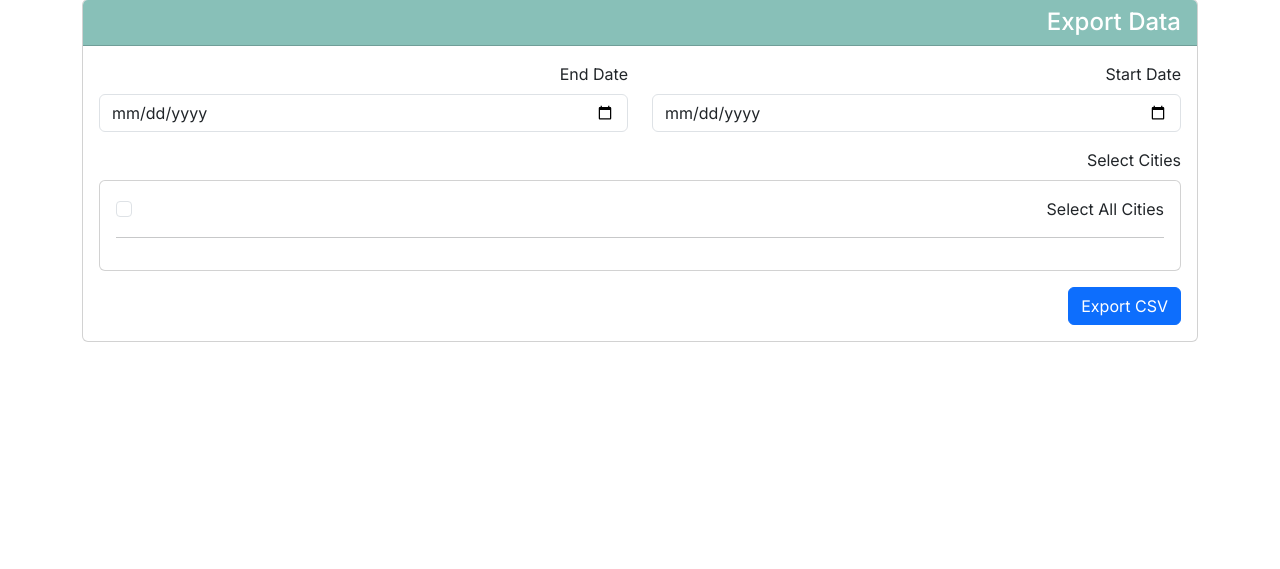
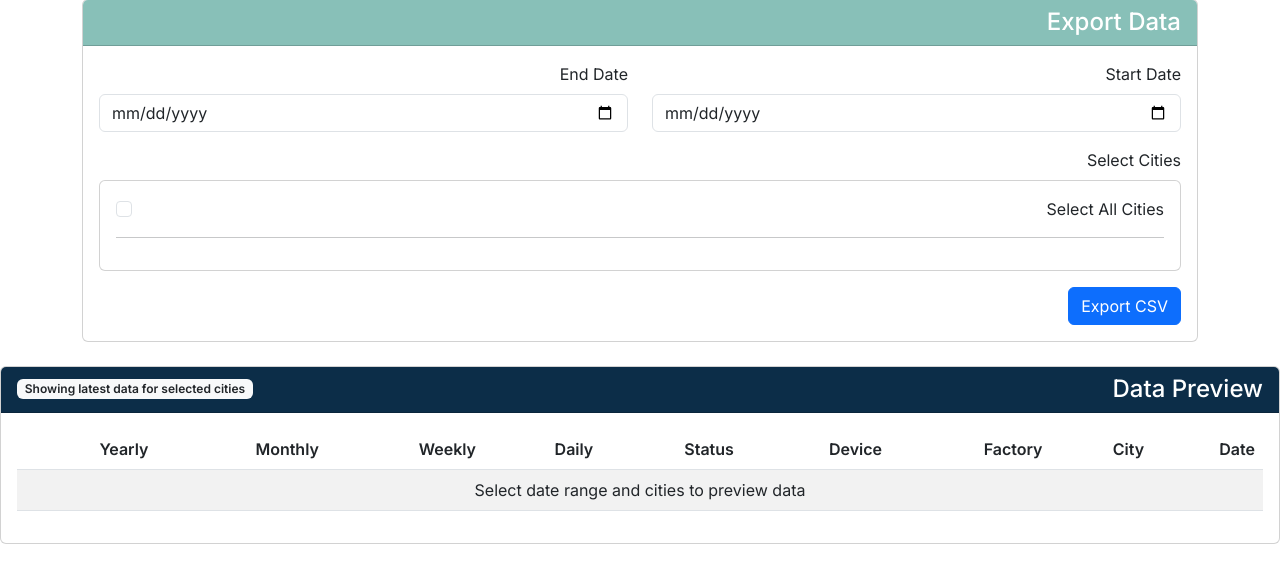
Before and after one commit to Jjustmee23/test-grain-nieuwe, a Django app: page /export-data/ in a window 1280 px wide. Shown: the part 231-800 px from the top of the page. Run offline with Django 4.2, Linux system fonts and the light colour scheme; the visitor is signed in with stand-in values (Sample User, id 1); data that the repository does not hold is empty.

Commit message:
real time perview data feature added

```diff
--- a/config/urls.py
+++ b/config/urls.py
@@ -30,6 +30,7 @@ urlpatterns = [
     path('view-statistics/<int:factory_id>/', views.view_statistics, name='view_statistics'),
     path('view-tables/', views.view_tables, name='view_tables'),
     path('export-data/', views.export_data, name='export_data'),
+    path('preview-data/', views.preview_data, name='preview_data'),
 
 
     # Management
--- a/mill/templates/mill/export_data.html
+++ b/mill/templates/mill/export_data.html
@@ -93,6 +93,67 @@
         </div>
     </div>
 </div>
+<!-- Data Preview Card -->
+<div class="card">
+    <div class="card-header bg-secondary text-white d-flex justify-content-between align-items-center">
+        <h4 class="mb-0">Data Preview</h4>
+        <span class="badge bg-light text-dark">
+            Showing latest data for selected cities
+        </span>
+    </div>
+    <div class="card-body">
+        <div class="table-responsive">
+            <table class="table table-striped table-hover">
+                <thead>
+                    <tr>
+                        <th>Date</th>
+                        <th>City</th>
+                        <th>Factory</th>
+                        <th>Device</th>
+                        <th>Status</th>
+                        <th>Daily</th>
+                        <th>Weekly</th>
+                        <th>Monthly</th>
+                        <th>Yearly</th>
+                    </tr>
+                </thead>
+                <tbody id="previewData">
+                    {% if preview_data %}
+                        {% for item in preview_data %}
+                        <tr>
+                            <td>{{ item.created_at|date:"Y-m-d H:i:s" }}</td>
+                            <td>{{ item.device.factory.city.name }}</td>
+                            <td>{{ item.device.factory.name }}</td>
+                            <td>{{ item.device.name }}</td>
+                            <td>
+                                {% if item.device.status %}
+                                    <span class="badge bg-success">Active</span>
+                                {% else %}
+                                    <span class="badge bg-danger">Inactive</span>
+                                {% endif %}
+                            </td>
+                            <td>{{ item.daily_production }}</td>
+                            <td>{{ item.weekly_production }}</td>
+                            <td>{{ item.monthly_production }}</td>
+                            <td>{{ item.yearly_production }}</td>
+                        </tr>
+                        {% endfor %}
+                    {% else %}
+                        <tr>
+                            <td colspan="9" class="text-center">Select date range and cities to preview data</td>
+                        </tr>
+                    {% endif %}
+                </tbody>
+            </table>
+        </div>
+        {% if preview_data %}
+            <div class="text-muted mt-2">
+                <small>Showing {{ preview_data|length }} records. Export CSV to get complete data.</small>
+            </div>
+        {% endif %}
+    </div>
+</div>
+</div>
 
 <script>
 function handleSelectAll() {
--- a/mill/views/__init__.py
+++ b/mill/views/__init__.py
@@ -5,7 +5,7 @@ from .factory_views import manage_factory
 # from .admin_views import *
 from .city_views import manage_city
 from .stats_views import view_statistics
-from .export_views import export_data
+from .export_views import export_data, preview_data
 
 from django.shortcuts import render, redirect,get_object_or_404
 from django.contrib.auth import login
--- a/mill/views/export_views.py
+++ b/mill/views/export_views.py
@@ -1,4 +1,4 @@
-from django.http import HttpResponse
+from django.http import HttpResponse, JsonResponse
 from django.contrib.auth.decorators import login_required
 from django.shortcuts import render, redirect
 from django.contrib import messages
@@ -8,6 +8,45 @@ import csv
 from mill.models import City, Factory, Device, ProductionData
 
 @login_required
+def preview_data(request):
+    try:
+        start_date = request.GET.get('start_date')
+        end_date = request.GET.get('end_date')
+        cities = request.GET.get('cities', '').split(',')
+
+        # Convert dates
+        start_date = datetime.strptime(start_date, '%Y-%m-%d')
+        end_date = datetime.strptime(end_date, '%Y-%m-%d')
+        end_date = end_date.replace(hour=23, minute=59, second=59)
+
+        # Query the data with limit
+        production_data = ProductionData.objects.filter(
+            device__factory__city_id__in=cities,
+            created_at__range=(start_date, end_date)
+        ).select_related(
+            'device',
+            'device__factory',
+            'device__factory__city'
+        ).order_by('-created_at')[:100]  # Limit to latest 100 records
+
+        # Format data for JSON response
+        preview_data = [{
+            'created_at': data.created_at.strftime('%Y-%m-%d %H:%M:%S'),
+            'city_name': data.device.factory.city.name,
+            'factory_name': data.device.factory.name,
+            'device_name': data.device.name,
+            'status': data.device.status,
+            'daily_production': data.daily_production,
+            'weekly_production': data.weekly_production,
+            'monthly_production': data.monthly_production,
+            'yearly_production': data.yearly_production
+        } for data in production_data]
+
+        return JsonResponse(preview_data, safe=False)
+
+    except Exception as e:
+        return JsonResponse({'error': str(e)}, status=400)
+
 def export_data(request):
     # Get cities available to the user
     if request.user.groups.filter(name='super_admin').exists():
@@ -98,4 +137,18 @@ def export_data(request):
     context = {
         'cities': cities,
     }
+    if request.method == 'GET':
+        # Get today's data for preview
+        today = timezone.now()
+        preview_data = ProductionData.objects.filter(
+            created_at__date=today.date()
+        ).select_related(
+            'device',
+            'device__factory',
+            'device__factory__city'
+        ).order_by('-created_at')[:50]  # Show latest 50 records
+
+        context.update({
+            'preview_data': preview_data,
+        })
     return render(request, 'mill/export_data.html', context)
```
